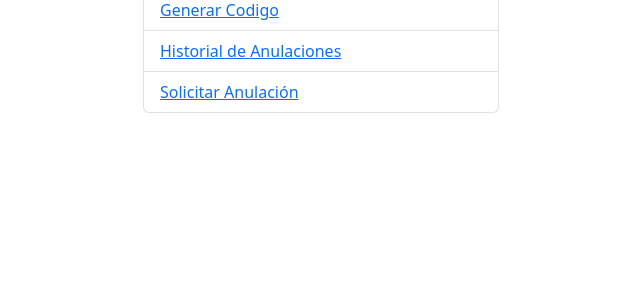
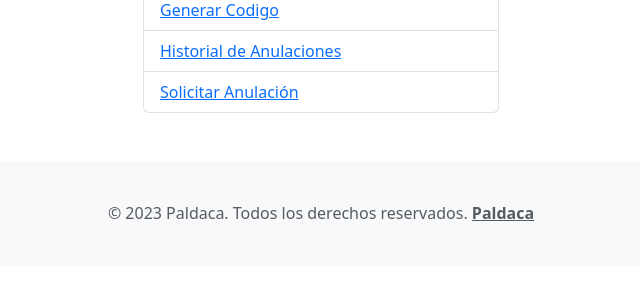
Before and after one commit to esrickpics/Codigos, a Django app: page / in a window 1280 px wide. Shown: the part 330-630 px from the top of the page, without its empty margins (319-959 px from the left). Run offline with Django 5.2, Linux system fonts and the light colour scheme; the visitor is signed in with stand-in values (Sample User, id 1); some libraries are stand-ins or nearby versions.

Commit message:
Ultima version
Version en produccion

```diff
--- a/codigos/db.py
+++ b/codigos/db.py
@@ -1,7 +1,7 @@
 
 #Configuración de desarrollo local
 #Configuración de la base de datos para el entorno local de desarrollo.
-"""
+
 MYSQL = {
    'default': {
         'ENGINE': 'django.db.backends.mysql',
@@ -24,3 +24,4 @@ MYSQL = {
         'PORT': '',
     }
 }
+"""
--- a/codigos/settings.py
+++ b/codigos/settings.py
@@ -26,11 +26,11 @@ load_dotenv(dotenv_path=os.path.join(BASE_DIR, 'correo.env'))
 SECRET_KEY = 'django-insecure-2@j%hivvj^9_-(qs7ej+b7d2d9lmm&!q*)6*$qz)0(!jwy9kf)'
 
 # SECURITY WARNING: don't run with debug turned on in production!
-DEBUG = False
+DEBUG = True
 
-ALLOWED_HOSTS = ['https://cpaldaca.com/', 'cpaldaca.com']
+#ALLOWED_HOSTS = ['https://cpaldaca.com/', 'cpaldaca.com']
 
-#ALLOWED_HOSTS = ['localhost', '127.0.0.1']
+ALLOWED_HOSTS = ['localhost', '127.0.0.1']
 
 # Application definition
 
--- a/documentos/static/css/styles.css
+++ b/documentos/static/css/styles.css
@@ -51,7 +51,7 @@
     overflow: hidden;
     transition-duration: .3s;
     box-shadow: 2px 2px 10px rgba(0, 0, 0, 0.199);
-    background-color: #ed2546;
+    background-color: var(--e-global-color-red);
 }
 
 /* plus sign */
--- a/documentos/templates/index.html
+++ b/documentos/templates/index.html
@@ -69,7 +69,17 @@
   </div>
 </nav>
 
-    {% block content %}{% endblock %}
+      {% block content %}{% endblock %}
+
+
+
+<footer class="footer text-center py-3 text-lg-start bg-light text-muted mt-5">
+  <div class="text-center p-4">
+    © 2023 Paldaca. Todos los derechos reservados.
+    <a class="text-reset fw-bold" href="https://paldaca.com">Paldaca</a>
+  </div>
+</footer>
+
     <script src="https://code.jquery.com/jquery-3.6.0.min.js"></script>
     <script src="https://cdn.jsdelivr.net/npm/@popperjs/core@2.11.8/dist/umd/popper.min.js"></script>
     <script src="https://cdn.jsdelivr.net/npm/bootstrap@5.3.7/dist/js/bootstrap.min.js"></script>
--- a/documentos/templates/solicitudes_anulacion.html
+++ b/documentos/templates/solicitudes_anulacion.html
@@ -1,7 +1,7 @@
 {% extends 'index.html' %}
 {% block content %}
-<div class="container my-5">
-  <h2>Solicitudes de Anulación</h2>
+<div class="container my-5 form-container">
+  <h2 class="form-title">Solicitudes de Anulación</h2>
 
   {% if solicitudes %}
     <table class="table mt-4">
--- a/documentos/views.py
+++ b/documentos/views.py
@@ -2,6 +2,7 @@ from django.shortcuts import render, redirect, get_object_or_404
 from django.contrib.auth.forms import UserCreationForm, AuthenticationForm
 from django.contrib.auth.models import User
 from django.contrib.auth import login, logout, authenticate
+from django.core.exceptions import PermissionDenied
 from django.http import HttpResponse, JsonResponse, HttpResponseForbidden
 from django.urls import reverse
 from django.core.mail import send_mail, BadHeaderError
@@ -177,6 +178,7 @@ def generar_codigo(request):
                     Usuario: {usuario}
                     Fecha: {fecha}
                     Código: {codigo}
+                    Motivo: {motivo}
                 """
                 try:
                     send_mail(asunto, mensaje, 'admin@cpaldaca.com', [destino], fail_silently=False)
@@ -322,6 +324,9 @@ def historial_anulaciones(request):
 
 @login_required
 def solicitudes_anulacion_view(request):
+    if not request.user.groups.filter(name='aprobadores').exists():
+        return mostrar_error(request, mensaje="No tienes permiso para acceder a esta página.", codigo=403)
+
     if request.method == 'POST':
         solicitud_id = request.POST.get('solicitud_id')
         accion = request.POST.get('accion')  # anular o rechazar
```
